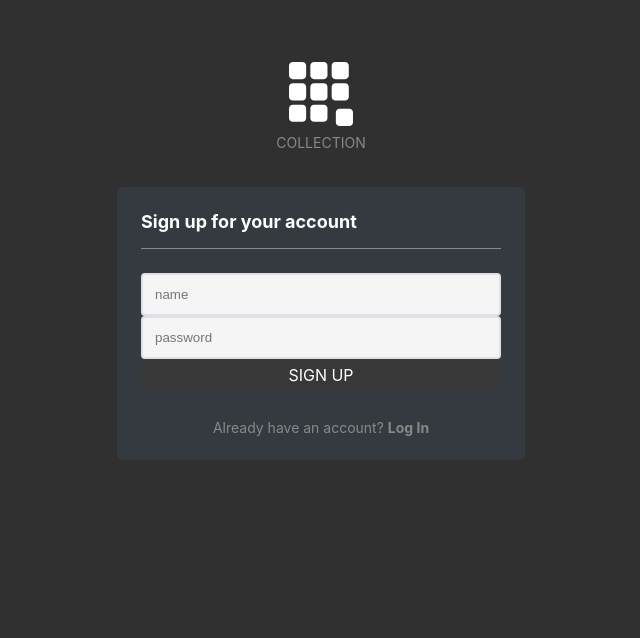
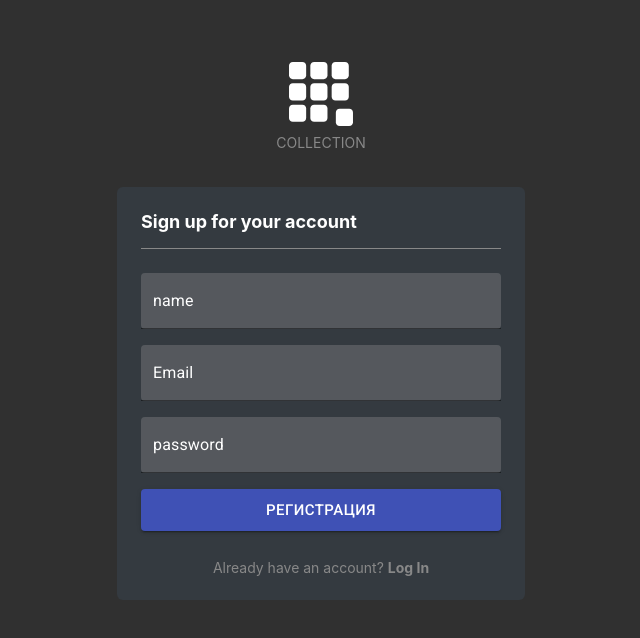
Before and after one commit to DavletkulovAynur/COLLECTIONS, a React (Create React App) app in the folder client/: page /login in a window 1280 px wide. Both pictures are taken after a click on the element "Sign up for an account". Shown: the top 638 px of the page, without its empty margins (319-959 px from the left). Built offline with nearby package versions, Linux system fonts and the light colour scheme; no server answers.

Commit message:
feature-refactoring-registaration

```diff
--- a/client/src/App/pages/Auth/components/Login.js
+++ b/client/src/App/pages/Auth/components/Login.js
@@ -11,14 +11,14 @@ export const Login = ({changeStateLogin}) => {
   const dispatch = useDispatch()
   const {checkRegistration} = useSelector(state =>  state.authReducer)
   const [disabledButton, setDisabledButton] = useState(false)
-  const login = useInput('')
+  const emailInput = useInput('')
   const passwordInput = useInput('')
   const [loginError, setLoginError] = useState(false)
   const [passwordError, setPasswordError] = useState(false)
 
   const handleLogin = (e) => {
     const user = {
-      email: login.value,
+      email: emailInput.value,
       password: passwordInput.value
     }
 
@@ -31,7 +31,7 @@ export const Login = ({changeStateLogin}) => {
 
     if(!errorСhecking) {
       dispatch(loginAction(user))
-      inputClear([login, passwordInput])
+      inputClear([emailInput, passwordInput])
     }
 
     e.preventDefault()
@@ -57,7 +57,7 @@ export const Login = ({changeStateLogin}) => {
 
       <form className='body'>
         <div className='input-wrapper'>
-          <Input error={loginError} binding={login} label='Email'/>
+          <Input error={loginError} binding={emailInput} label='Email'/>
         </div>
         <div className='input-wrapper'>
           <Input error={passwordError} binding={passwordInput} label='Password' password={true}/>
--- a/client/src/App/pages/Auth/components/Registration.js
+++ b/client/src/App/pages/Auth/components/Registration.js
@@ -1,25 +1,45 @@
-import React from 'react'
+import React, {useState} from 'react'
+import {useDispatch} from 'react-redux'
 import {useInput} from 'Common/utils/hooks/input.hook'
-import Button from "Common/components/Button/Button";
-import {useDispatch} from "react-redux";
+
 import {registrationAction} from "../../../../Redux/actions/action";
-import Input from "../../../../Common/components/Input/Input";
+import Input from '../../../../Common/components/Input/Input'
+import {checkForm} from '../../../../Common/utils/checkForm'
+import {inputClear} from '../../../../Common/utils/inputClear'
+
+import Button from '@material-ui/core/Button'
+
 
 export const Registration = ({changeStateLogin}) => {
-    const dispatch = useDispatch()
-
-  const username = useInput('')
-  const email = useInput('')
-  const password = useInput('')
+  const dispatch = useDispatch()
+  const userNameInput = useInput('')
+  const emailInput = useInput('')
+  const passwordInput = useInput('')
+  const [loginError, setLoginError] = useState(false)
+  const [passwordError, setPasswordError] = useState(false)
+  const [userNameError, setUserNameError] = useState(false)
 
   const handleAuth = (e) => {
     const user = {
-      username: username.value,
-      email: email.value,
-      password: password.value
+      username: userNameInput.value,
+      email: emailInput.value,
+      password: passwordInput.value
     }
 
-    dispatch(registrationAction(user))
+    const objErrors = checkForm(user)
+    const {email, password, username} = objErrors
+    const errorСhecking = Object.keys(objErrors).length
+
+    setLoginError(email)
+    setPasswordError(password)
+    setUserNameError(username)
+
+      if(!errorСhecking) {
+          dispatch(registrationAction(user))
+          inputClear([userNameInput, emailInput, passwordInput])
+      }
+
+
     e.preventDefault()
   }
 
@@ -30,10 +50,22 @@ export const Registration = ({changeStateLogin}) => {
       </div>
 
       <form className='body'>
-        <input className='com-input-styles' placeholder='name' required {...username.bind}/>
-        {/*<Input error={loginError} binding={email} label='Email'/>*/}
-        <input className='com-input-styles' placeholder='password' required {...password.bind}/>
-        <Button name='Sign up' logoutHandler={handleAuth}></Button>
+        <div className='input-wrapper'>
+          <Input error={userNameError} binding={userNameInput} label='name'/>
+        </div>
+        <div className='input-wrapper'>
+          <Input error={loginError} binding={emailInput} label='Email'/>
+        </div>
+        <div className='input-wrapper'>
+          <Input error={passwordError} binding={passwordInput} label='password'/>
+        </div>
+        <Button
+          variant="contained"
+          color="primary"
+          size="large"
+          onClick={handleAuth}>
+          Регистрация
+        </Button>
       </form>
 
       <div className='footer'>
--- a/client/src/Common/components/Bookmark/Bookmark.js
+++ b/client/src/Common/components/Bookmark/Bookmark.js
@@ -35,6 +35,7 @@ export function Bookmark({id}) {
 
   }
 
+  console.log(bookmark)
   return (
     <>
       <div
--- a/client/src/Common/components/Input/Input.js
+++ b/client/src/Common/components/Input/Input.js
@@ -26,7 +26,7 @@ const Input = ({error = '',
 
     return (
         <>
-            <TextField error={error}
+            <TextField error={!!error}
                        {...binding.bind}
                        required={requiredTest}
                        multiline={multiline}
--- a/client/src/Common/utils/checkForm.js
+++ b/client/src/Common/utils/checkForm.js
@@ -2,22 +2,23 @@ import {validateEmail} from './validateEmail'
 
 export function checkForm(data) {
   const entries = Object.entries(data);
-  let stateError = false
   const errorInputs = {}
 
-  // проверка на email и password
   entries.forEach(([key, value]) => {
     switch (key) {
       case 'email':
         if(!value || !validateEmail(value)) {
           errorInputs[key] = true
-          stateError = true
         }
         break
       case 'password':
         if(!value) {
           errorInputs[key] = true
-          stateError = true
+        }
+        break
+      case 'username':
+        if(!value) {
+          errorInputs[key] = true
         }
         break
       default:
--- a/client/src/Common/utils/fetch.js
+++ b/client/src/Common/utils/fetch.js
@@ -37,7 +37,7 @@ export default function(url, method, body = null, headers = {}, test = true) {
 
         if(!res.ok) {
           let data = await res.json(res);
-          reject({ status: res.status, statusText: res.statusText, error: data.error || '' });
+          reject({ status: res.status, statusText: res.statusText, error: data.error || '', message: data.message });
         } else {
 
           return (res)
--- a/client/src/Redux/reducer/reducers/authReducer.js
+++ b/client/src/Redux/reducer/reducers/authReducer.js
@@ -28,6 +28,7 @@ export const authReducer = (state = initialState, action) => {
     switch (action.type) {
     case LOGIN_AUTHENTICATION:
       const {data} = action.payload
+      console.log('data', data)
       return {...state,
                     token: data.token,
                     userId: data.userId ,
--- a/client/src/Redux/sagas/sagaAuth.js
+++ b/client/src/Redux/sagas/sagaAuth.js
@@ -7,6 +7,7 @@ import {
 	CHECK_REGISTRATION_RETURN_FALSE, SHOW_MESSAGE, REMOVE_SHOW_MESSAGE
 } from '../types'
 import Fetcher from '../../Common/utils/fetch'
+import {API_URL} from "../../config";
 
 export function* login(user) {
 	try {
@@ -31,20 +32,21 @@ export function* login(user) {
 			const payload = yield call(() => Fetcher('http://localhost:5000/auth/auth', 'GET', '', {
 				Authorization:`Bearer ${localStorage.getItem('token')}`
 			}))
-
 			yield put({type: WRITE_REDUCER_TOKEN, payload})
-
 		} catch (e) {
 			yield put({type: LOGOUT})
 			console.log('Error auth loading', e)
 		}
 	}
 
-	export function* registration({user}) {
+	export function* registration(data) {
 		try {
-			const payload = yield call(() => Fetcher('http://localhost:5000/auth/register', 'POST', user))
-
+			const payload = yield call(() => Fetcher(`${API_URL}auth/register`, 'POST', data.payload))
+			console.log(payload)
+			yield put({type: LOGIN_AUTHENTICATION, payload})
 		} catch (e) {
+			const payload = {text: `${e.message}`, severity: 'error'}
+			yield put({type: SHOW_MESSAGE, payload})
 			console.log(e)
 		}
 	}
```
Also changed, not shown: 1 other file (tests, documents, lock files or other folders).
